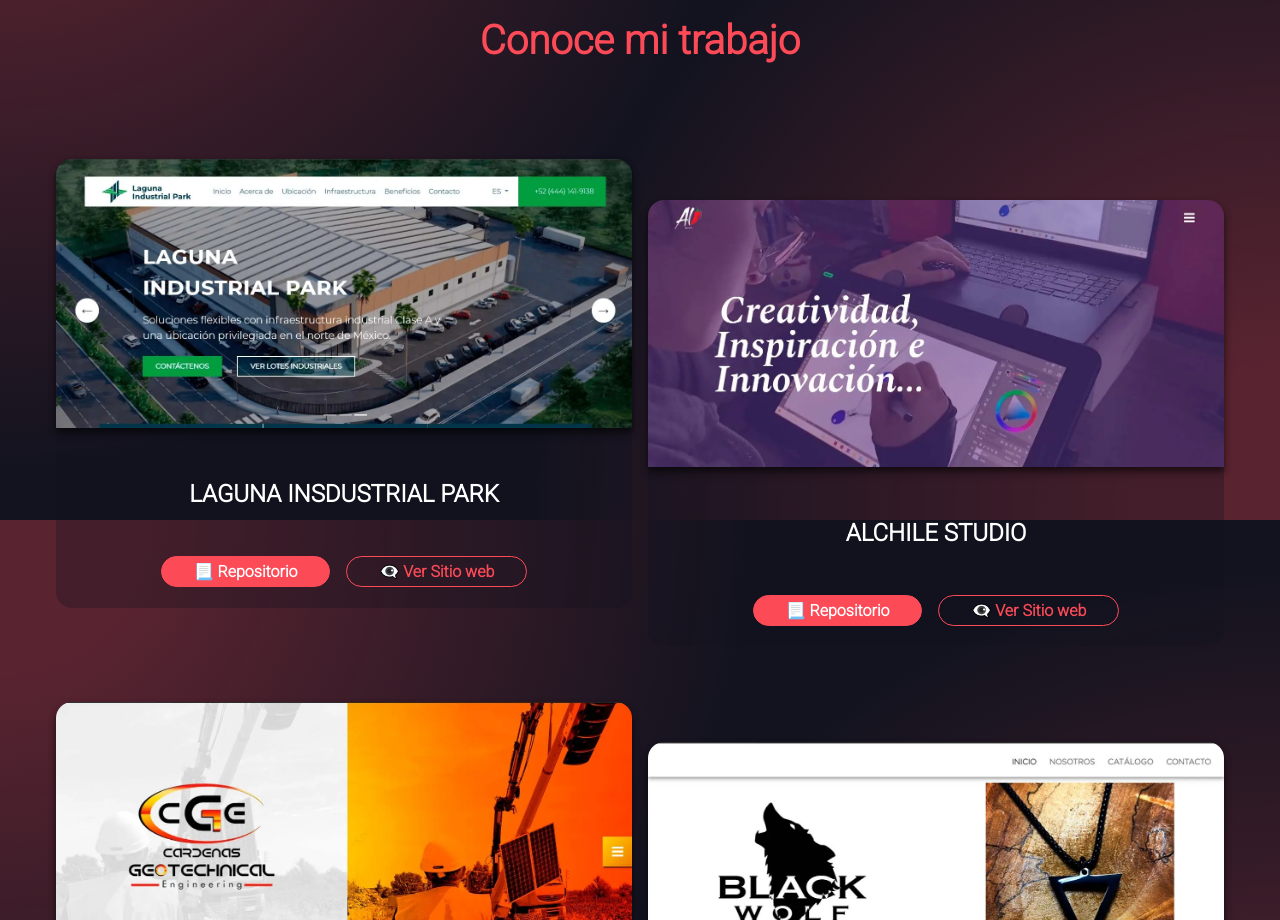
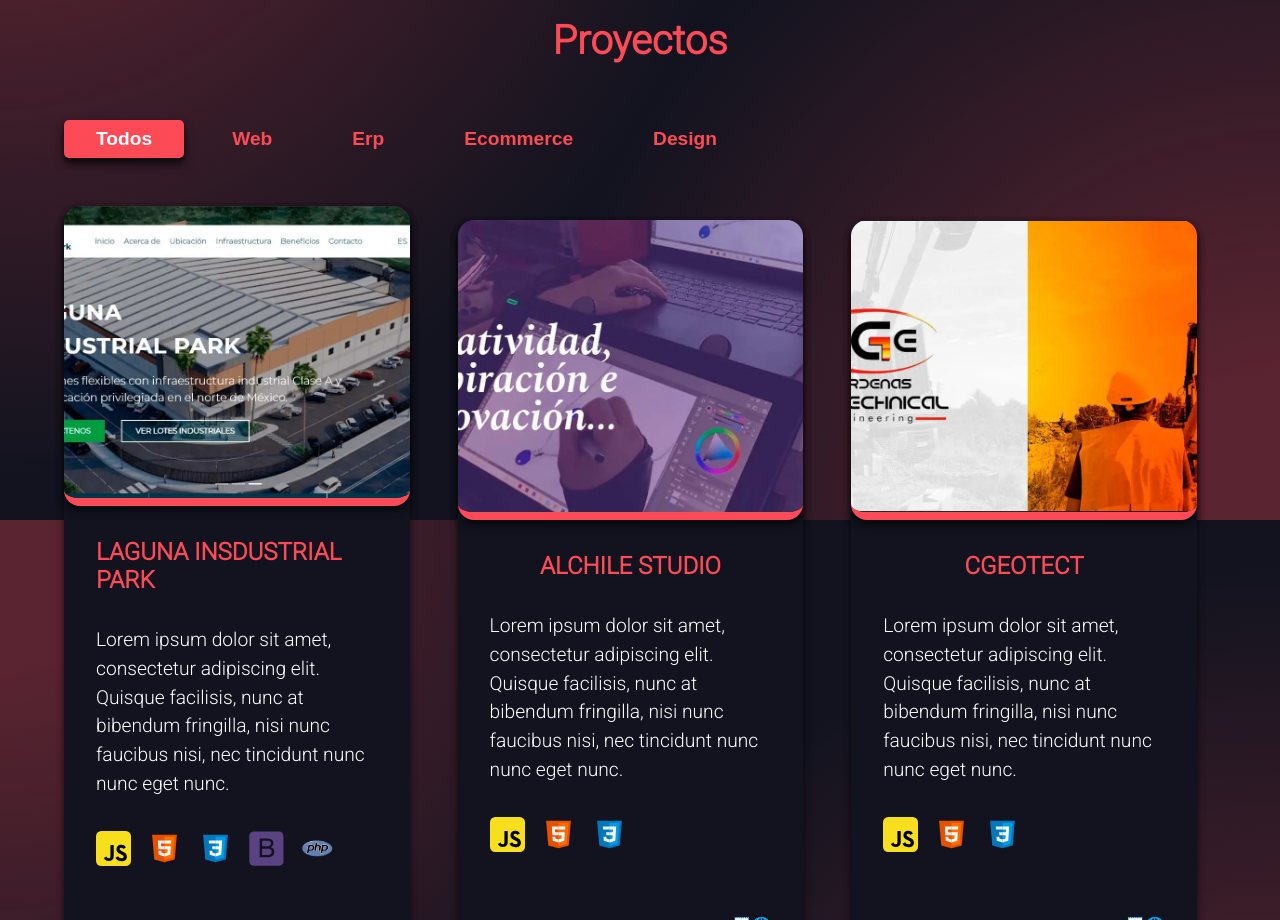
Before and after one commit to ArcoDev/arcodev, a React (Create React App) app: page / in a window 1280 px wide. Shown: the part 1880-2800 px from the top of the page. Built offline with nearby package versions, Linux system fonts and the light colour scheme; a web font is replaced by a local one.

Commit message:
Avances, seccion de proyectos

```diff
--- a/package.json
+++ b/package.json
@@ -4,12 +4,15 @@
   "version": "0.1.0",
   "private": true,
   "dependencies": {
+    "@radix-ui/react-tabs": "^1.1.11",
     "@testing-library/jest-dom": "^6.6.3",
     "@testing-library/react": "^16.2.0",
     "@testing-library/user-event": "^14.6.1",
     "animate.css": "^4.1.1",
+    "framer-motion": "^12.10.1",
     "react": "^18.0.0",
     "react-dom": "^18.0.0",
+    "react-icons": "^5.5.0",
     "react-scripts": "5.0.1",
     "sass": "^1.86.0",
     "web-vitals": "^4.2.4"
--- /dev/null
+++ b/src/components/card-projects/Array-Techs.js
@@ -0,0 +1,187 @@
+import imgHtml from "../../images/html5.svg";
+import imgCss from "../../images/css.svg";
+import imgJs from "../../images/js.svg";
+// import imgSass from "../../images/sass.svg";
+import imgPhp from "../../images/php.svg";
+import imgBotstrap from "../../images/bootstrap.svg";
+// // import imgGit from "../../images/github.svg";
+// import imgMysql from "../../images/mysql.svg";
+// import imgReact from "../../images/react.svg";
+//Imagenes webp
+import lipwebp from '../../images/lip.webp';
+import alchilewebp from '../../images/alchile.webp';
+import cgeotecwebp from '../../images/cgeotect.webp';
+import blackwolfwebp from '../../images/blackwolf.webp';
+import balamwebp from '../../images/bicisbalam.webp';
+import rocklagwebp from '../../images/rocklag.webp';
+//Imagenes jpg
+import lipjpg from '../../images/lip.jpg';
+import alchilejpg from '../../images/alchile.jpg';
+import cgeotecjpg from '../../images/cgeotect.jpg';
+import blackwolfjpg from '../../images/blackwolf.jpg';
+import balamjpg from '../../images/bicisbalam.jpg';
+import rocklagjpg from '../../images/rocklag.jpg';
+
+export const projects = [{
+        id: 1,
+        img_jpg: lipjpg,
+        img_webp: lipwebp,
+        title: "Laguna insdustrial Park",
+        repository: "https://github.com/ArcoDev/LIP",
+        webSite: "https://lagunaindustrialpark.com/",
+        category: 'web',
+        technologies: [{
+                id: 1,
+                img: imgJs,
+                text: 'javascript'
+            },
+            {
+                id: 2,
+                img: imgHtml,
+                text: 'html'
+            },
+            {
+                id: 3,
+                img: imgCss,
+                text: 'css'
+            },
+            {
+                id: 4,
+                img: imgBotstrap,
+                text: 'bootstrap 5'
+            },
+            {
+                id: 5,
+                img: imgPhp,
+                text: 'php'
+            }
+        ]
+    },
+    {
+        id: 2,
+        img_jpg: alchilejpg,
+        img_webp: alchilewebp,
+        title: "Alchile Studio",
+        repository: "https://github.com/ArcoDev/new_alchile",
+        webSite: "https://alchilestudio.com/",
+        category: 'design',
+        technologies: [{
+                id: 1,
+                img: imgJs,
+                text: 'javascript'
+            },
+            {
+                id: 2,
+                img: imgHtml,
+                text: 'html'
+            },
+            {
+                id: 3,
+                img: imgCss,
+                text: 'css'
+            }
+        ]
+    },
+    {
+        id: 3,
+        img_jpg: cgeotecjpg,
+        img_webp: cgeotecwebp,
+        title: "Cgeotect",
+        repository: "https://github.com/ArcoDev/cge",
+        webSite: "https://cgeotec.com/",
+        category: 'web',
+        technologies: [{
+                id: 1,
+                img: imgJs,
+                text: 'javascript'
+            },
+            {
+                id: 2,
+                img: imgHtml,
+                text: 'html'
+            },
+            {
+                id: 3,
+                img: imgCss,
+                text: 'css'
+            }
+        ]
+    },
+    {
+        id: 4,
+        img_jpg: blackwolfjpg,
+        img_webp: blackwolfwebp,
+        title: "Black Wolf",
+        repository: "https://github.com/ArcoDev/blackwolf",
+        webSite: "https://blackwolftrc.com/",
+        category: 'ecommerce',
+        technologies: [{
+                id: 1,
+                img: imgJs,
+                text: 'javascript'
+            },
+            {
+                id: 2,
+                img: imgHtml,
+                text: 'html'
+            },
+            {
+                id: 3,
+                img: imgCss,
+                text: 'css'
+            }
+        ]
+    },
+    {
+        id: 5,
+        img_jpg: balamjpg,
+        img_webp: balamwebp,
+        title: "Bicicletas Balam",
+        repository: "https://github.com/ArcoDev/balam",
+        webSite: "https://bicicletasbalam.com/",
+        category: 'web',
+        technologies: [{
+                id: 1,
+                img: imgJs,
+                text: 'javascript'
+            },
+            {
+                id: 2,
+                img: imgHtml,
+                text: 'html'
+            },
+            {
+                id: 3,
+                img: imgCss,
+                text: 'css'
+            }
+        ]
+    },
+    {
+        id: 6,
+        img_jpg: rocklagjpg,
+        img_webp: rocklagwebp,
+        title: "Rock Lag",
+        repository: "https://github.com/ArcoDev/rocklag",
+        webSite: "https://rocklag.com/",
+        category: 'erp',
+        technologies: [{
+                id: 1,
+                img: imgJs,
+                text: 'javascript'
+            },
+            {
+                id: 2,
+                img: imgHtml,
+                text: 'html'
+            },
+            {
+                id: 3,
+                img: imgCss,
+                text: 'css'
+            }
+        ]
+    },
+];
+export const categories = ['todos', 'web', 'erp', 'ecommerce', 'design'];
+export default {projects, categories};
--- a/src/components/card-projects/Card-Projects.js
+++ b/src/components/card-projects/Card-Projects.js
@@ -1,21 +1,41 @@
-const CardProjects = ({ imgjpg, imgwebp, title, repository, webSite }) => {
+import BoxSkill from "../box-skill/Box-skill";
+const CardProjects = ({ imgjpg, imgwebp, title, repository, webSite, technologies }) => {
   return (
-    <div className="card">
-      <picture>
-        <source srcSet={imgwebp} type="image/webp"></source>
-        <source srcSet={imgjpg} type="image/jpg"></source>
-        <img src={imgwebp} alt="Imagen del sitio web" />
-      </picture>
-      <h2>{title}</h2>
-      <div className="links">
-        <a target="_blank" href={repository} rel="noreferrer">
-          📃 Repositorio
+    <article className="card-project">
+      <header className="image-container">
+        <picture>
+          <source srcSet={imgwebp} type="image/webp" />
+          <source srcSet={imgjpg} type="image/jpg" />
+          <img src={imgwebp} alt={`Captura del proyecto ${title}`} />
+        </picture>
+      </header>
+      <section className="project-details">
+        <h2>{title}</h2>
+        <p>
+          Lorem ipsum dolor sit amet, consectetur adipiscing elit. Quisque
+          facilisis, nunc at bibendum fringilla, nisi nunc faucibus nisi, nec
+          tincidunt nunc nunc eget nunc.
+        </p>
+        <div className="project-technologies">
+          {technologies.map((tech) => (
+            <BoxSkill
+              key={tech.id}
+              img={tech.img || ""}
+              // text={tech.text}
+              className="box-tech"
+            />
+          ))}
+        </div>
+      </section>
+      <footer className="project-links">
+        <a href={repository} target="_blank" rel="noreferrer" title="Repositorio">
+          🧾
         </a>
-        <a target="_blank" href={webSite} rel="noreferrer">
-          👁️‍🗨️ Ver Sitio web
+        <a href={webSite} target="_blank" rel="noreferrer" title="Ver Sitio">
+          🌐
         </a>
-      </div>
-    </div>
+      </footer>
+    </article>
   );
 };
 
--- a/src/components/projects/Projects.js
+++ b/src/components/projects/Projects.js
@@ -1,80 +1,35 @@
+import { useState } from 'react';
 import CardProjects from "../card-projects/Card-Projects";
-//Imagenes webp
-import lipwebp from '../../images/lip.webp';
-import alchilewebp from '../../images/alchile.webp';
-import cgeotecwebp from '../../images/cgeotect.webp';
-import blackwolfwebp from '../../images/blackwolf.webp';
-import balamwebp from '../../images/bicisbalam.webp';
-import rocklagwebp from '../../images/rocklag.webp';
-//Imagenes jpg
-import lipjpg from '../../images/lip.jpg';
-import alchilejpg from '../../images/alchile.jpg';
-import cgeotecjpg from '../../images/cgeotect.jpg';
-import blackwolfjpg from '../../images/blackwolf.jpg';
-import balamjpg from '../../images/bicisbalam.jpg';
-import rocklagjpg from '../../images/rocklag.jpg';
+import {projects, categories} from '../card-projects/Array-Techs';
 
+export default function Proyectos() {
+  const [activeTab, setActiveTab] = useState('todos');
 
+  const filteredProjects = activeTab === 'todos'
+    ? projects
+    : projects.filter(project => project.category === activeTab);
 
-const Projects = () => {
-  const cardList = [
-    {
-      id: 1,
-      img_jpg: lipjpg,
-      img_webp: lipwebp,
-      title: "Laguna insdustrial Park",
-      repository: "https://github.com/ArcoDev/LIP",
-      webSite: "https://lagunaindustrialpark.com/",
-    },
-    {
-      id: 2,
-      img_jpg: alchilejpg,
-      img_webp: alchilewebp,
-      title: "Alchile Studio",
-      repository: "https://github.com/ArcoDev/new_alchile",
-      webSite: "https://alchilestudio.com/",
-    },
-    {
-      id: 3,
-      img_jpg: cgeotecjpg,
-      img_webp: cgeotecwebp,
-      title: "Cgeotect",
-      repository: "https://github.com/ArcoDev/cge",
-      webSite: "https://cgeotec.com/",
-    },
-    {
-      id: 4,
-      img_jpg: blackwolfjpg,
-      img_webp: blackwolfwebp,
-      title: "Black Wolf",
-      repository: "https://github.com/ArcoDev/blackwolf",
-      webSite: "https://blackwolftrc.com/",
-    },
-    {
-      id: 5,
-      img_jpg: balamjpg,
-      img_webp: balamwebp,
-      title: "Bicicletas Balam",
-      repository: "https://github.com/ArcoDev/balam",
-      webSite: "https://bicicletasbalam.com/",
-    },
-    {
-      id: 6,
-      img_jpg: rocklagjpg,
-      img_webp: rocklagwebp,
-      title: "Rock Lag",
-      repository: "https://github.com/ArcoDev/rocklag",
-      webSite: "https://rocklag.com/",
-    },
-  ];
   return (
     <>
       <div id="projects" className="anchor"></div>
       <div className="title-section">
-        <h2>Conoce mi trabajo</h2>
+        <h2>Proyectos</h2>
       </div>
+
+      <div className="projects-tabs">
+        {categories.map(cat => (
+          <button
+            key={cat}
+            className={`${activeTab === cat ? 'active' : 'bg-white text-black border-black'}`}
+            onClick={() => setActiveTab(cat)}
+          >
+            {cat.charAt(0).toUpperCase() + cat.slice(1)}
+          </button>
+        ))}
+      </div>
+
       <div className="container-card">
-        {cardList.map(({ id, img_jpg, img_webp, title, repository, webSite }) => (
+        {filteredProjects.map(({ id, img_jpg, img_webp, title, repository, webSite, technologies }) => (
           <CardProjects
             key={id}
             imgjpg={img_jpg}
@@ -82,19 +37,18 @@
             title={title}
             repository={repository}
             webSite={webSite}
+            technologies={technologies}
           />
         ))}
-        <a
+        {/* <a
           target="_blank"
           href="https://github.com/ArcoDev?tab=repositories"
           className="btn-more"
           rel="noreferrer"
         >
-          Ver mas proyectos
-        </a>
+          Ver más proyectos
+        </a> */}
       </div>
     </>
   );
-};
-
-export default Projects;
+}
--- a/src/components/sass/layout/_projects.scss
+++ b/src/components/sass/layout/_projects.scss
@@ -1,25 +1,70 @@
-.container-card {
-    width: 100%;
+.projects-tabs {
+    width: 90%;
+    margin: 0 auto;
     display: flex;
     align-items: center;
-    justify-content: center;
+    gap: 1rem;
+
+    button {
+        padding: 0.5rem 2rem;
+        font-size: 1.2rem;
+        font-weight: bold;
+        border: none;
+        background: transparent;
+        color: $red;
+        cursor: pointer;
+        transition: all 0.5s ease-out;
+
+        &.active {
+            background: $red;
+            color: white;
+            border-radius: 5px;
+            box-shadow: 0 4px 6px rgba(0, 0, 0, 0.5), 0 6px 10px rgba(0, 0, 0, 0.5);
+        }
+
+        @include movil {
+            font-size: 1rem;
+            padding: 0.5rem 1.5rem;
+        }
+
+        @include tablet {
+            padding: 0.5rem 1rem;
+        }
+
+        &:hover {
+            background: $red;
+            color: white;
+            border-radius: 5px;
+            box-shadow: 0 4px 6px rgba(0, 0, 0, 0.5), 0 6px 10px rgba(0, 0, 0, 0.5);
+        }
+    }
+}
+
+.container-card {
+    width: 90%;
+    display: flex;
+    align-items: center;
     flex-wrap: wrap;
-    gap: 1rem;
+    gap: 3rem;
+    margin: 0 auto;
     margin-bottom: 5rem;
+    padding: 3rem 0;
 
     @include movil {
         flex-direction: column;
     }
 
-    .card {
-        width: 45%;
+    .card-project {
+        width: 30%;
         border-radius: 16px;
-        background: #12131f4f;
+        background: $navDark;
+        box-shadow: 0 4px 6px rgba(0, 0, 0, 0.5), 0 6px 10px rgba(0, 0, 0, 0.19);
         display: flex;
         align-items: center;
         flex-direction: column;
         padding-bottom: 1.3rem;
-        transition: all .5s ease-out;
+        transition: all 0.5s ease-out;
+
         @include movil {
             width: 90%;
         }
@@ -28,26 +73,41 @@
             width: 45%;
         }
 
-        &:nth-child(even) {
-            margin-top: 5rem;
+        // &:nth-child(even) {
+        //     margin-top: 5rem;
+        // }
+
+        &:hover {
+            background: #12131f;
+            transform: scale(1.05);
+            box-shadow: 0 4px 6px rgba(0, 0, 0, 1), 0 6px 10px rgba(0, 0, 0, 1);
         }
 
-        &:hover {
-            background: $navDark;
-            box-shadow: 0 4px 6px 0 rgba(0, 0, 0, 0.5), 0 6px 10px 0 rgba(0, 0, 0, 0.19);
+        .image-container {
+            width: 100%;
+            height: 300px;
+            overflow: hidden;
+            border-top-left-radius: 16px;
+            border-top-right-radius: 16px;
+            box-shadow: 0 4px 6px rgba(0, 0, 0, 0.5), 0 6px 10px rgba(0, 0, 0, 0.19);
+            transition: all 0.5s ease-out;
+            border-bottom: 8px solid $red;
+            border-radius: 16px;
         }
-        img {
+
+        .image-container img {
             width: 100%;
             height: 100%;
-            border-top-left-radius: 16px;
-            border-top-right-radius: 16px;
-            // margin: -3rem 0 0 3rem;
-            box-shadow: 0 4px 6px 0 rgba(0, 0, 0, 0.5), 0 6px 10px 0 rgba(0, 0, 0, 0.19);
+            object-fit: cover;
         }
 
-        h2 {
+        .card-project:hover .image-container img {
+            transform: scale(1.05);
+        }
+
+        .project-title {
             font-size: 1.5rem;
-            color: $white;
+            color: white;
             font-weight: bold;
             margin: 3rem 0;
             text-transform: uppercase;
@@ -57,59 +117,67 @@
             }
         }
 
-        .links {
+        .project-details {
+            width: 100%;
             display: flex;
+            align-items: center;
+            flex-direction: column;
+            padding: 2rem;
+            gap: 2rem;
+            color: white;
+
+            h2 {
+                font-size: 1.5rem;
+                font-weight: bold;
+                text-transform: uppercase;
+                color: $red;
+            }
+
+            p {
+                font-size: 1.2rem;
+                color: white;
+                line-height: 1.5;
+            }
+        }
+
+        .project-technologies {
+            width: 100%;
+            display: flex;
+            align-items: center;
             gap: 1rem;
-
-            a {
-                display: flex;
-                gap: 1rem;
-                padding: .3rem 2rem;
-                border: 1px solid $red;
-                background: transparent;
-                border-radius: 50px;
-                color: $red;
-                cursor: pointer;
-                font-size: 1rem;
-                font-weight: bold;
-                transition: all .5s ease-out;
-
-                @include movil {
-                    font-size: .8rem;
-                    padding: .3rem 1.5rem;
-                }
-
-                @include tablet {
-                    padding: .3rem 1rem;
-                }
-
-                &:nth-child(1) {
-                    background: $red;
-                    color: $white;
-                }
-
+            .box-tech {
+                display: grid;
+                place-items: center;
                 img {
-                    width: 45%;
-                    height: 45%;
+                    width: 35px;
+                    height: 35px;
+                    object-fit: cover;
                 }
             }
+        }
+
+        .project-links {
+            width: 100%;
+            display: flex;
+            justify-content: end;
+            padding: 2rem;
         }
     }
 
     .btn-more {
         margin-top: 3rem;
-        padding: .8rem 2rem;
+        padding: 0.8rem 2rem;
         font-weight: bold;
         border-radius: 2rem;
         background: transparent;
-        border: 2px solid $red;
-        color: $red;
+        border: 2px solid #fd4a57;
+        color: #fd4a57;
         font-size: 1.2rem;
         transition: all 1s ease-out;
 
         &:hover {
-            background: $red;
-            color: $white;
+            background: #fd4a57;
+            color: white;
             border: transparent;
         }
     }
```
Also changed, not shown: 2 other files (tests, documents, lock files or other folders).
